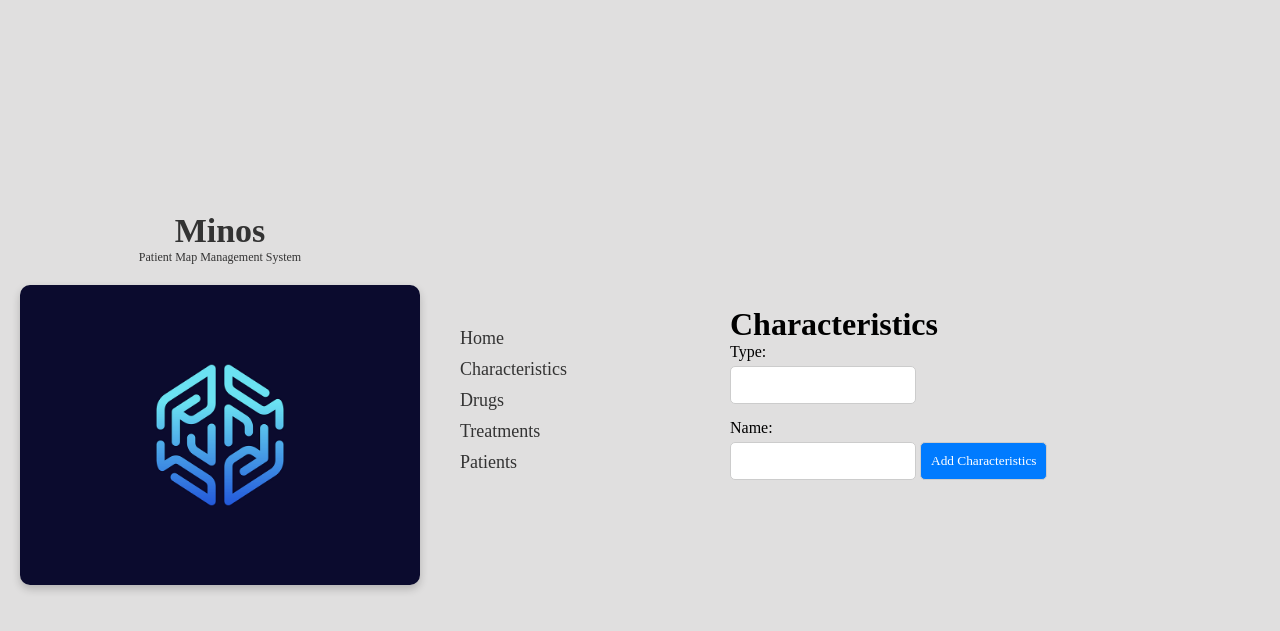
After one commit to ki94mach/Minos, a Python web app: template src/web_app/templates/chars.html in a window 1280 px wide. The commit adds this page. Shown: the top 631 px of the page. Run offline with Jinja, Linux system fonts and the light colour scheme; the template is opened without the code that fills it, so the values that code supplies are empty.

Commit message:
Add characteristics feature with form handling and update navigation

```diff
--- a/src/web_app/static/css/styles.css
+++ b/src/web_app/static/css/styles.css
@@ -80,7 +80,6 @@
     padding: 20px;
     overflow-y: auto;              /* Allow scrolling if form content overflows */
     height: 100%;                  /* Full height */
-    display: flex;
     justify-content: flex-start;   /* Align form content to the left */
     align-items: flex-start;       /* Align form content to the top */
     gap: 20px;                     /* Space between the form elements */
--- /dev/null
+++ b/src/web_app/templates/chars.html
@@ -0,0 +1,18 @@
+{% extends "index.html" %} {% block content %}
+<h1>Characteristics</h1>
+
+<form action="{{ url_for('main.chars') }}" method="POST">
+  <label for="name">Type:</label>
+  <input type="text" id="type" name="type" required />
+
+  <label for="name">Name:</label>
+  <input
+    type="text"
+    id="name"
+    name="name"
+    required
+  />
+
+  <button type="submit">Add Characteristics</button>
+</form>
+{% endblock %}
--- a/src/web_app/templates/index.html
+++ b/src/web_app/templates/index.html
@@ -13,7 +13,7 @@
   <body>
     <div class="container">
       <div class="image-section">
-        <h2 class="navigation-title">Minos</h2>
+        <h1 class="navigation-title">Minos</h1>
         <p class="navigation-title-desc">Patient Map Management System</p>
         <img
           src="{{ url_for('static', filename='images/maze-background.png') }}"
@@ -23,9 +23,10 @@
       <div class="navigation-section">
         <ul>
           <li><a href="{{ url_for('main.index') }}">Home</a></li>
-          <li><a href="{{ url_for('main.patients') }}">Patients</a></li>
+          <li><a href="{{url_for('main.chars')}}">Characteristics</a></li>
           <li><a href="{{ url_for('main.drugs') }}">Drugs</a></li>
           <li><a href="{{ url_for('main.treatments') }}">Treatments</a></li>
+          <li><a href="{{ url_for('main.patients') }}">Patients</a></li>
         </ul>
       </div>
       <div class="form-section">{% block content %}{% endblock %}</div>
```
Also changed, not shown: src/web_app/routes.py (+15 -0 lines).
